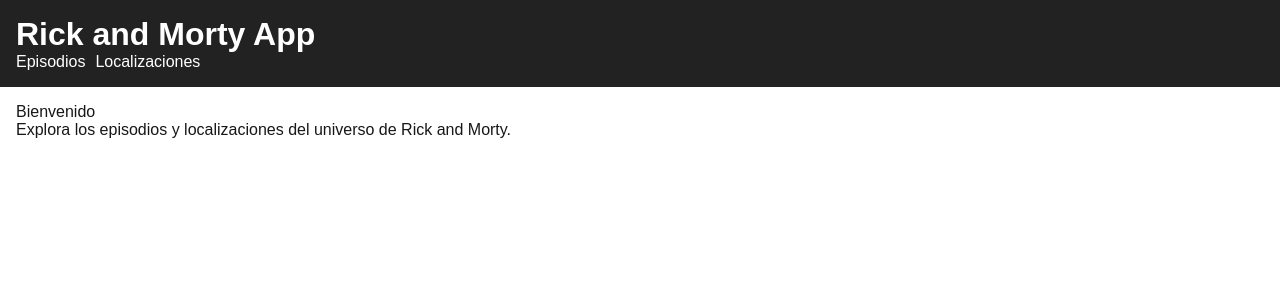
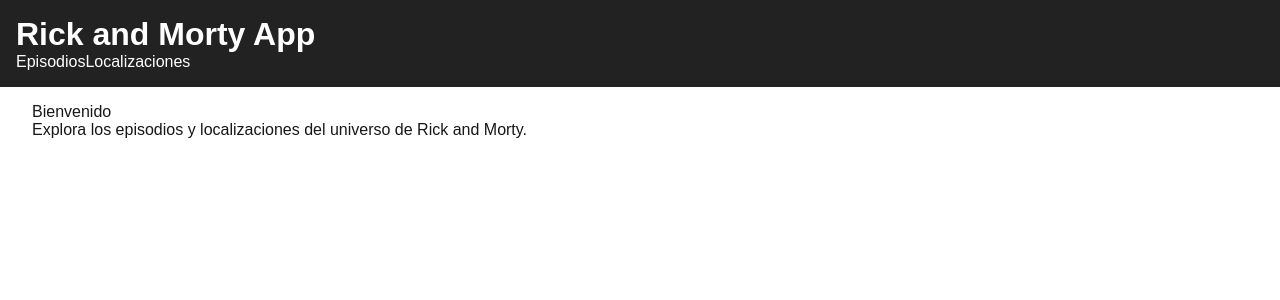
Before and after one commit to JoseMartinezLTN/jose-martinez-flat101, a Next.js app: page / in a window 1280 px wide. Shown: the top 300 px of the page. Built offline with nearby package versions, Linux system fonts and the light colour scheme.

Commit message:
Fix scroll - JM

```diff
--- a/app/episodes/page.jsx
+++ b/app/episodes/page.jsx
@@ -12,7 +12,6 @@
 
   return (
     <div>
-      <div>Lista de Episodios</div>
       {episodes.map((ep) => (
         <EpisodeCard key={ep.id} episode={ep} />
       ))}
--- a/app/globals.css
+++ b/app/globals.css
@@ -12,11 +12,11 @@
 
 html,
 body {
+  height: 100%;
   max-width: 100vw;
   overflow-x: hidden;
-}
-
-body {
+  margin: 0;
+  padding: 0;
   color: var(--foreground);
   background: var(--background);
   font-family: Arial, Helvetica, sans-serif;
@@ -35,6 +35,22 @@
   text-decoration: none;
 }
 
+.layout {
+  display: flex;
+  flex-direction: column;
+  height: 100vh;
+}
+
+header {
+  flex-shrink: 0;
+}
+
+main {
+  flex: 1;
+  overflow-y: auto;
+  padding: 1rem 2rem;
+}
+
 @media (prefers-color-scheme: dark) {
   html {
     color-scheme: dark;
--- a/app/layout.js
+++ b/app/layout.js
@@ -1,35 +1,26 @@
-import { Geist, Geist_Mono } from "next/font/google";
 import "./globals.css";
 
-const geistSans = Geist({
-  variable: "--font-geist-sans",
-  subsets: ["latin"],
-});
-
-const geistMono = Geist_Mono({
-  variable: "--font-geist-mono",
-  subsets: ["latin"],
-});
-
 export const metadata = {
-  title: "Create Next App",
-  description: "Generated by create next app",
+  title: "Jose Martínez Flat 101",
+  description: "Prueba Técnica Flat 101",
 };
 
 export default function RootLayout({ children }) {
   return (
     <html lang="en">
       <body>
-        <header style={{ padding: "1rem", background: "#222", color: "#fff" }}>
-          <h1>Rick and Morty App</h1>
-          <nav>
-            <a href="/episodes" style={{ marginRight: 10 }}>
-              Episodios
-            </a>
-            <a href="/locations">Localizaciones</a>
-          </nav>
-        </header>
-        <main style={{ padding: "1rem" }}>{children}</main>
+        <div className="layout">
+          <header
+            style={{ padding: "1rem", background: "#222", color: "#fff" }}
+          >
+            <h1>Rick and Morty App</h1>
+            <nav>
+              <a href="/episodes">Episodios</a>
+              <a href="/locations">Localizaciones</a>
+            </nav>
+          </header>
+          <main>{children}</main>
+        </div>
       </body>
     </html>
   );
--- a/app/locations/page.jsx
+++ b/app/locations/page.jsx
@@ -13,8 +13,6 @@
 
   return (
     <div>
-      <div>Localizaciones</div>
-
       {locations.map((loc) => (
         <LocationCard key={loc.id} location={loc} />
       ))}
```
